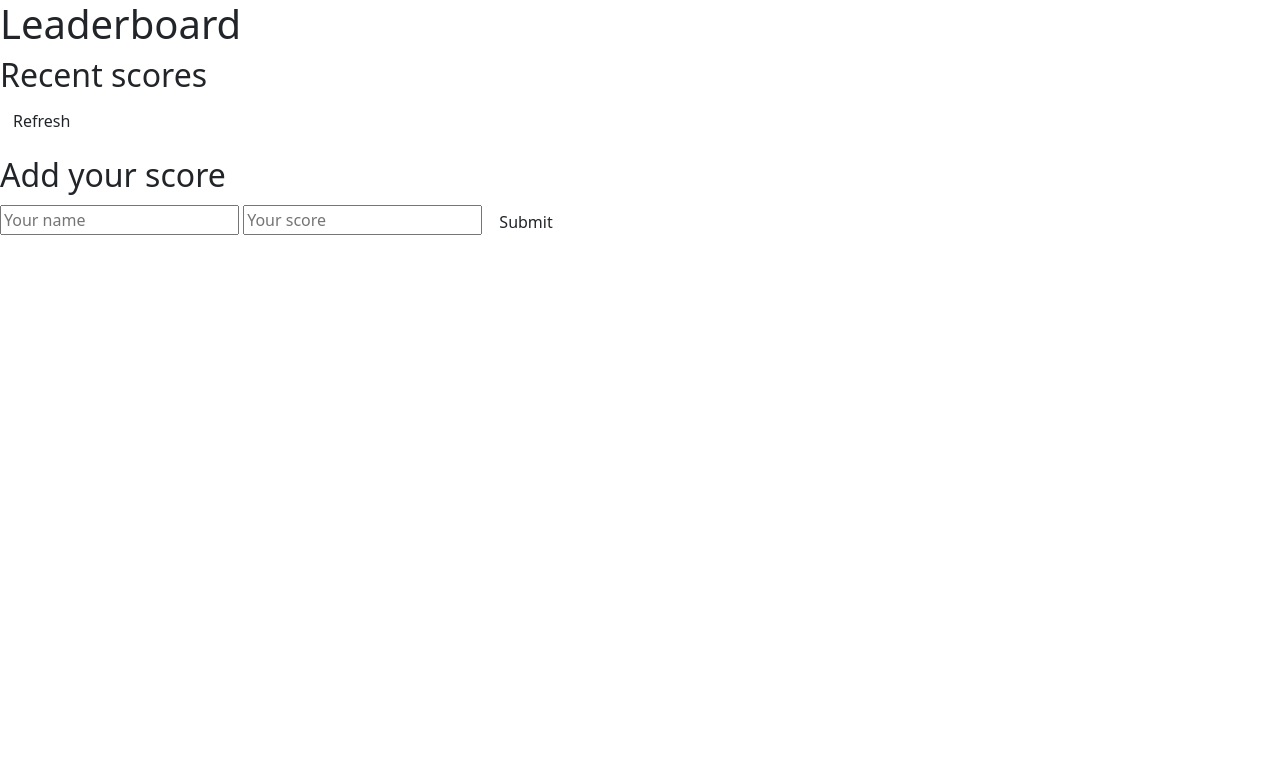
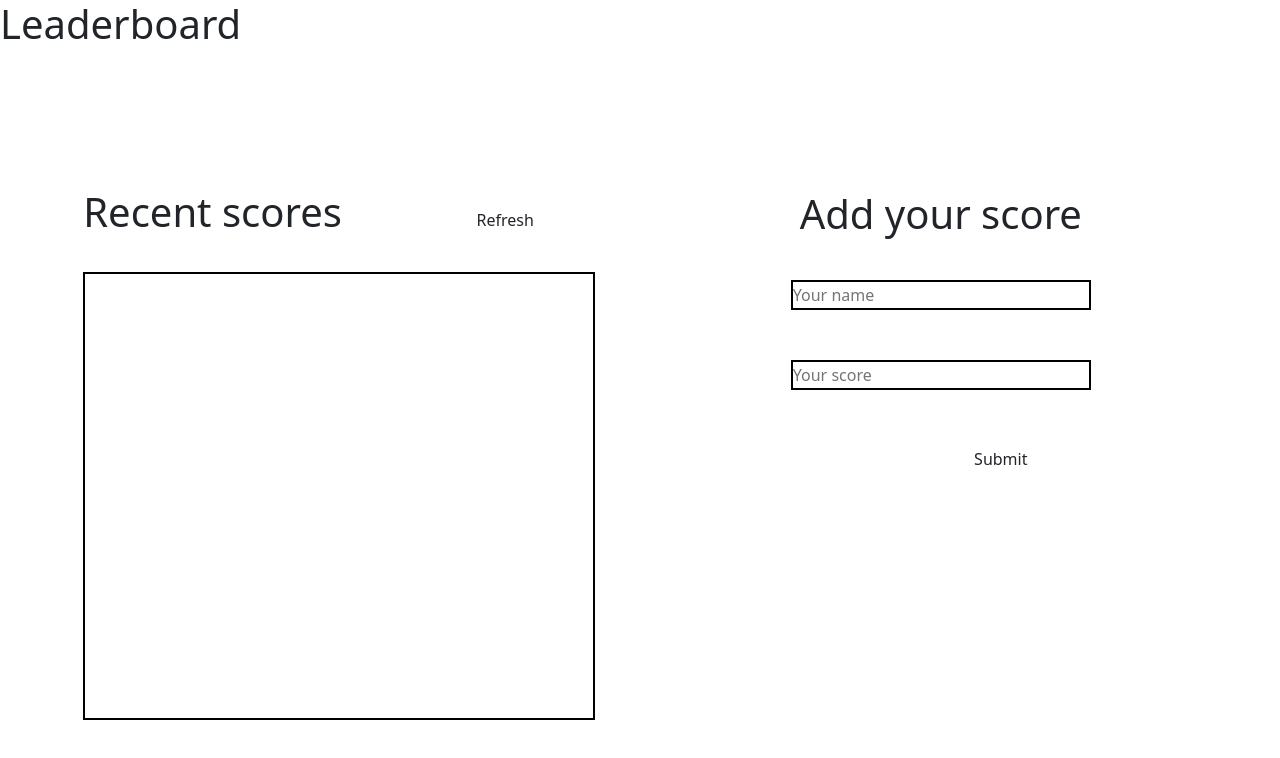
Before and after one commit to oliverSCZ/Leaderboard, a website built with webpack: page src/index.html in a window 1280 px wide. Built offline with nearby package versions, Linux system fonts and the light colour scheme; no server answers.

Commit message:
Adding styling to project

```diff
--- a/src/style.css
+++ b/src/style.css
@@ -1,4 +1,96 @@
-.display-1 {
-  color: rebeccapurple;
+* {
+  margin: 0;
+  padding: 0;
+  box-sizing: border-box;
+}
+
+.header {
+  height: 20vh;
+  width: 100%;
+}
+
+.title-header {
+  padding: 5vh 30px;
+  font-size: 50px;
+}
+
+.hero {
+  height: 70vh;
+  width: 100%;
+  display: flex;
+  justify-content: center;
+  align-content: center;
+  gap: 7%;
+}
+
+.sections {
+  width: 40%;
+}
+
+.top-section {
+  width: 100%;
+  height: 20%;
+  display: flex;
+  justify-content: space-between;
+  align-items: center;
+}
+
+.title-section {
+  font-size: 40px;
+}
+
+.btn {
+  height: 30px;
+  width: 180px;
+  cursor: pointer;
+}
+
+.scores-container {
+  width: 100%;
+  height: 80%;
+  overflow-y: scroll;
+  border: 2px solid black;
+}
+
+.specific-score {
+  height: 30px;
+  width: 100%;
+  padding-top: 5px;
+  padding-left: 20px;
+  border: 1px solid grey;
+}
+
+.specific-score.specific-score:nth-child(2n) {
+  background-color: silver;
+}
+
+.add-score-title {
+  height: 20%;
+  width: 100%;
   text-align: center;
+  padding-top: 30px;
 }
+
+.form {
+  display: flex;
+  flex-direction: column;
+  align-items: center;
+  gap: 50px;
+  width: 300px;
+  margin-left: auto;
+  margin-right: auto;
+}
+
+.input {
+  height: 30px;
+  width: 100%;
+  border: 2px solid black;
+}
+
+.submit-btn {
+  align-self: flex-end;
+}
+
+.display-msg {
+  margin-top: 30px;
+}
```
